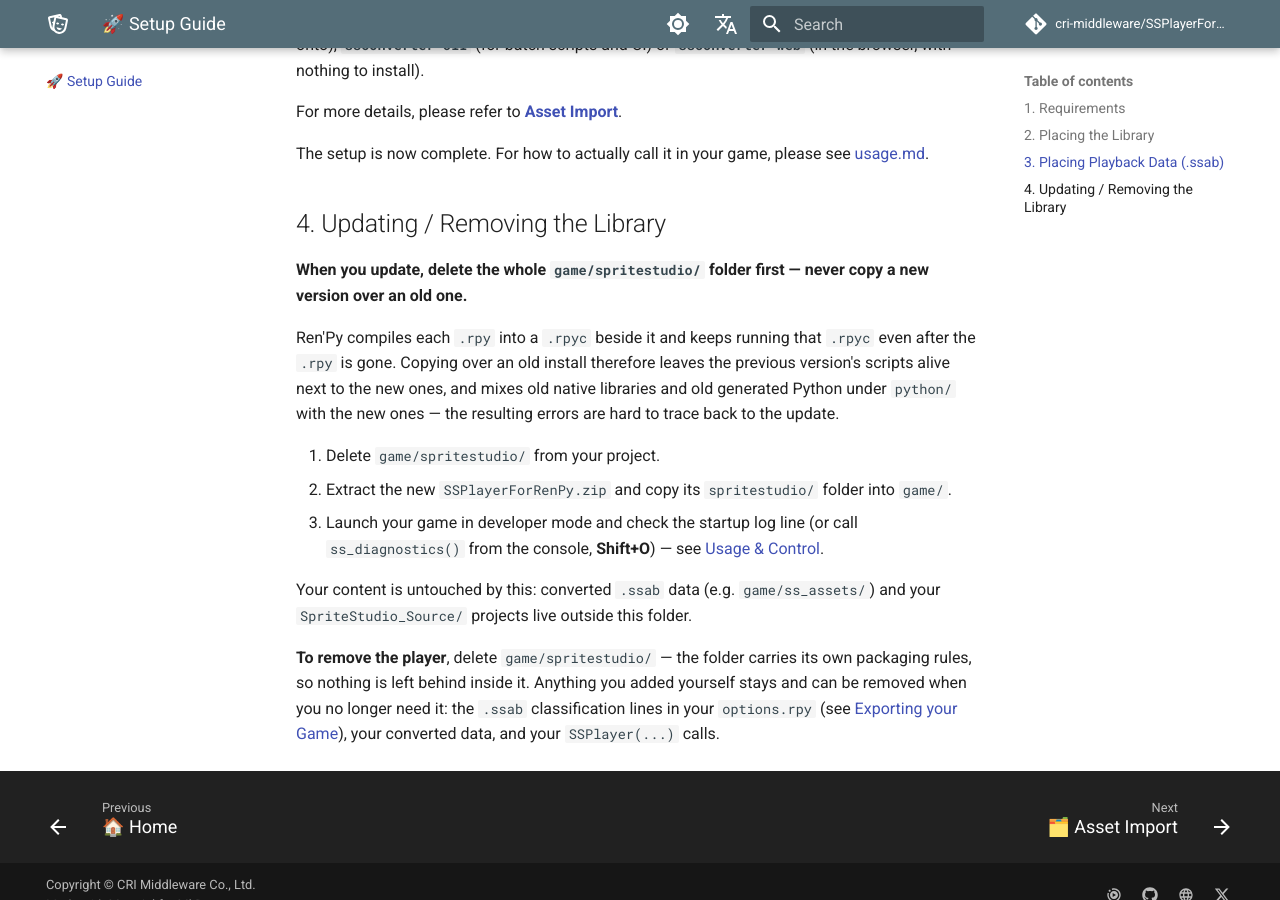
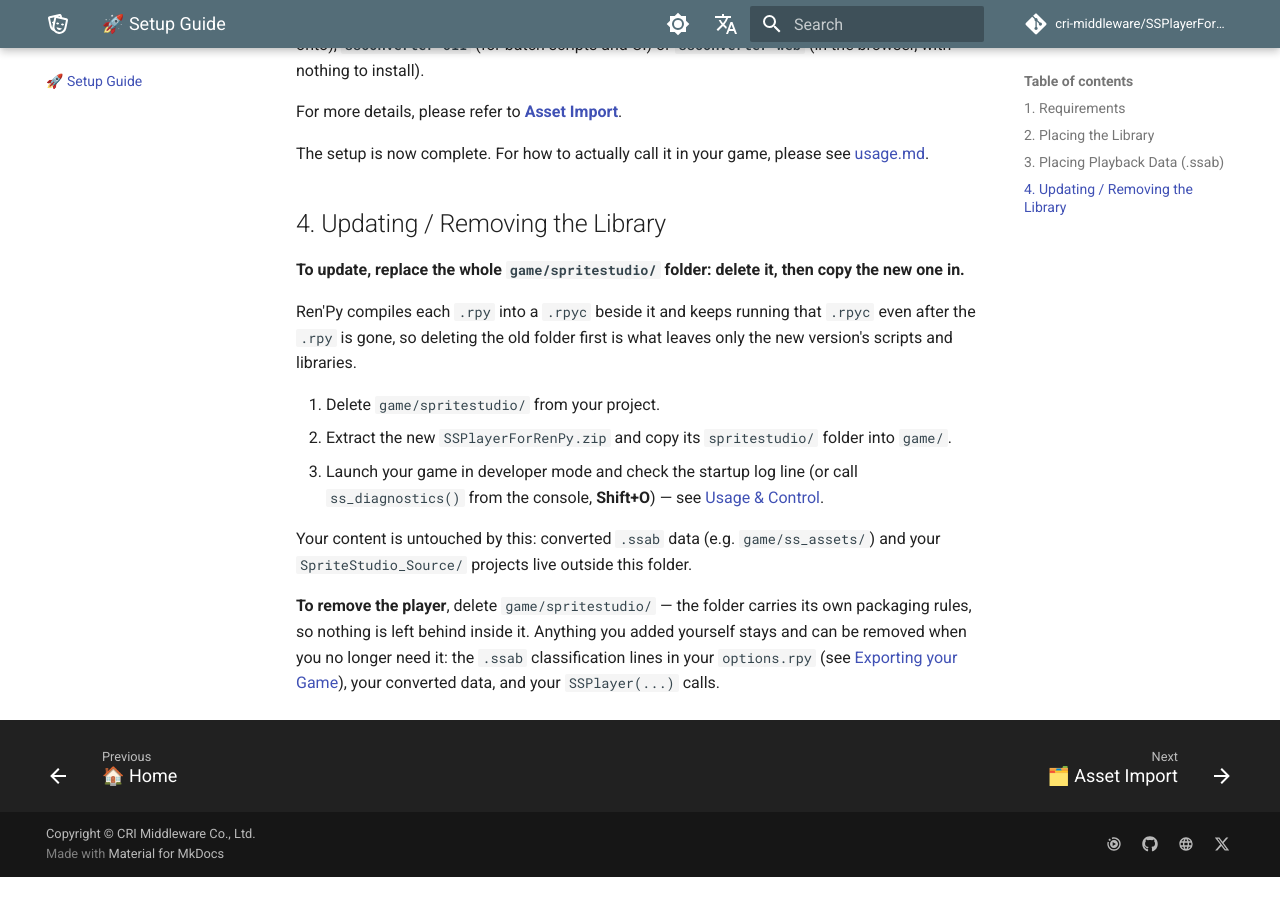
Before and after one commit to cri-middleware/SSPlayerForRenPy, an MkDocs documentation site: the page built from docs/en/setup.md, in a window 1280 px wide and 900 px high, scrolled down 926 px. Built offline with MkDocs 1.6.1 and Material for MkDocs 9.7.7, drawn with Linux system fonts in a browser that asks for light colours; comment, search, counter and statistics services are not loaded; after the commit the page ends 1803 px from its top, so only the background shows below that.

Commit message:
Say what to do where the Ren'Py pages warned against a mistake
Setup's update section led with "never copy a new version over an old
one" (「上書きコピーはしないでください」) and a paragraph on what goes wrong
if you do; it now says to replace the folder and the one fact that makes
that matter. Asset Import's Shift + R box opened with "not a refresh
button", explained why a second press "looks like it did nothing", and
said Ctrl + R is unbound; it now says what the first and second press do.
The Japanese callback note said 「…しないでください」 where the English
says what a callback should do, and the override note said not to re-apply
overrides where it can say how long they last.

```diff
--- a/docs/en/setup.md
+++ b/docs/en/setup.md
@@ -24,9 +24,9 @@ The setup is now complete. For how to actually call it in your game, please see
 
 ## 4. Updating / Removing the Library
 
-**When you update, delete the whole `game/spritestudio/` folder first — never copy a new version over an old one.**
+**To update, replace the whole `game/spritestudio/` folder: delete it, then copy the new one in.**
 
-Ren'Py compiles each `.rpy` into a `.rpyc` beside it and keeps running that `.rpyc` even after the `.rpy` is gone. Copying over an old install therefore leaves the previous version's scripts alive next to the new ones, and mixes old native libraries and old generated Python under `python/` with the new ones — the resulting errors are hard to trace back to the update.
+Ren'Py compiles each `.rpy` into a `.rpyc` beside it and keeps running that `.rpyc` even after the `.rpy` is gone, so deleting the old folder first is what leaves only the new version's scripts and libraries.
 
 1. Delete `game/spritestudio/` from your project.
 2. Extract the new `SSPlayerForRenPy.zip` and copy its `spritestudio/` folder into `game/`.
```
Also changed, not shown: docs/en/import.md (+1 -1 lines), docs/en/usage.md (+1 -1 lines), docs/ja/import.md (+1 -1 lines), docs/ja/setup.md (+2 -2 lines), docs/ja/usage.md (+2 -2 lines).
